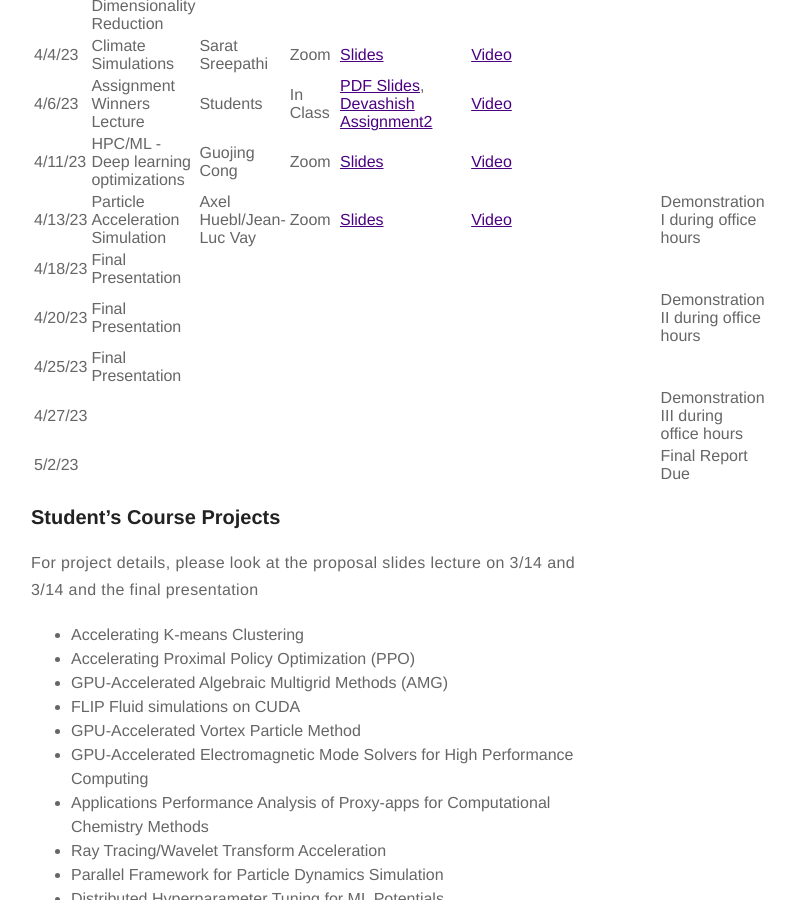
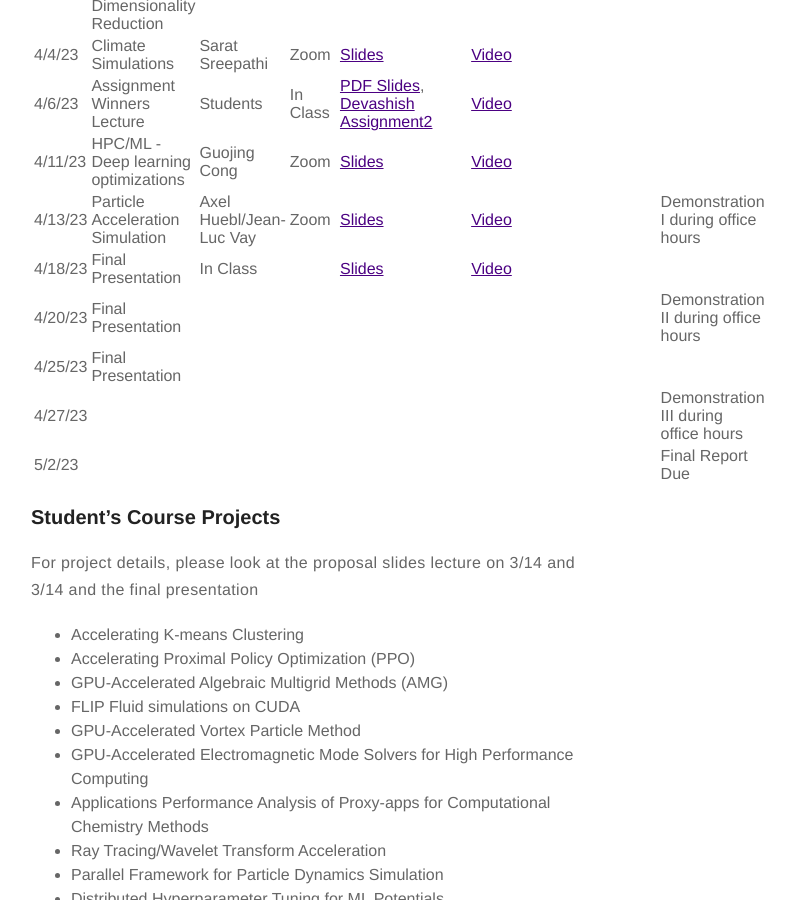
Before and after one commit to ramkikannan/ramkikannan.github.io, a Jekyll site: the page built from teaching.md, in a window 1280 px wide and 900 px high, scrolled down 6178 px. Shown: the whole window, without its empty margins (329-1124 px from the left). Built offline with Jekyll 4.4.1, drawn with Linux system fonts in a browser that asks for light colours; a style sheet for code colours, icons or effects is not loaded.

Commit message:
day1 final project presentation

```diff
--- a/teaching.md
+++ b/teaching.md
@@ -192,7 +192,7 @@ Login regularly to complete your work, so that you do not have to spend a lot of
 | 4/6/23  | Assignment Winners Lecture                                           | Students | In Class                   | [PDF Slides](6230/slides/assignment_winners.pdf), [Devashish Assignment2](6230/slides/devashish_assignment2.ppsx)             | [Video](https://youtu.be/fCcA1I_7QUg)                |                                                                                      |
 | 4/11/23 |   HPC/ML - Deep learning optimizations                                   |Guojing Cong         |  Zoom                | [Slides](6230/slides/guojing-talk-gatech-23.pdf)             |  [Video](https://youtu.be/Cteoc-vo-34)               |                                                                                      |
 | 4/13/23 | Particle Acceleration Simulation                        | Axel Huebl/Jean-Luc Vay | Zoom                  |  [Slides](6230/slides/WarpX-GATech-2023-04-13.pdf)            |  [Video](https://youtu.be/2ug1ww0Ygv8)              |                                                                                      | Demonstration I during office hours
-| 4/18/23 | Final Presentation                                      |                   |                   |              |                |                                                                                      |
+| 4/18/23 | Final Presentation                                      | In Class                   |                    | [Slides](6230/slides/418_day1_final_presentation.pdf)             |  [Video](https://youtu.be/F8sNcFXRP0Q)              |                                                                                      |
 | 4/20/23 | Final Presentation                                      |                   |                   |              |                |                                                                                      | Demonstration II during office hours
 | 4/25/23 | Final Presentation                                      |                   |                   |              |                |
 | 4/27/23 |                                                         |                   |                   |              |                |                                                                                      | Demonstration III during office hours
```
